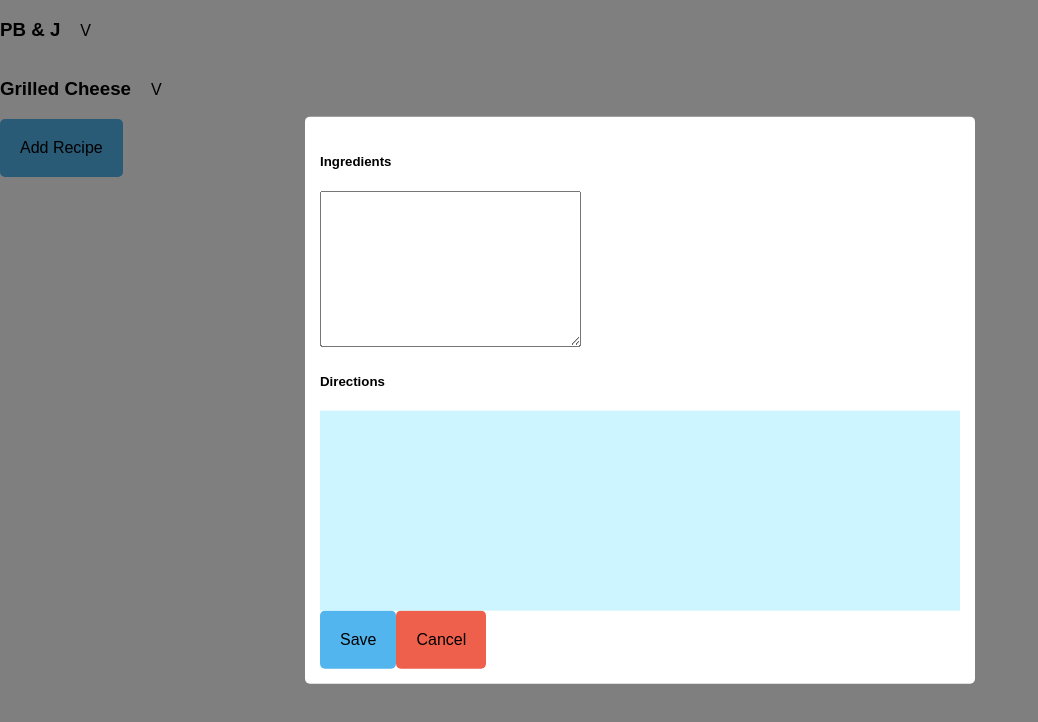
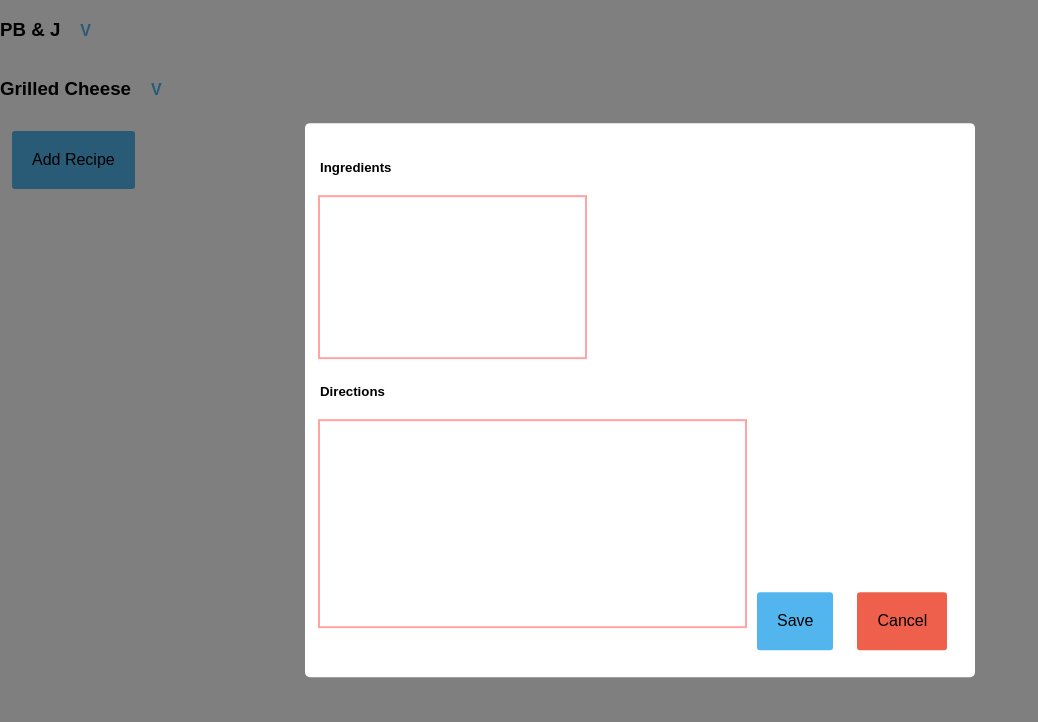
Before and after one commit to cursiv3/redux-recipe-box, a React (Create React App) app: page / in a window 1280 px wide. Both pictures are taken after a click on the element "Add Recipe". Shown: the top 722 px of the page, without its empty margins (0-1038 px from the left). Built offline with nearby package versions, Linux system fonts and the light colour scheme.

Commit message:
WIP: mockdb closure not updating recipe component

```diff
--- a/src/components/App.js
+++ b/src/components/App.js
@@ -17,6 +17,7 @@ class App extends Component {
     async function getData(fetchFunc) {
       fetchFunc();
     }
+
     getData(this.props.fetchData).then(() => {
       var storeData = this.props.state;
       this.setState({
--- a/src/components/Modal/Modal.js
+++ b/src/components/Modal/Modal.js
@@ -20,29 +20,33 @@ class Modal extends React.Component {
         <div className="modal-box">
           <h5>Ingredients</h5>
           <textarea
+            className="modal-text-area"
             name="ingredients"
             cols="30"
             rows="10"
             value={this.state.ingredients}
           />
+
           <h5>Directions</h5>
-          <div
-            className="div-text-area"
-            contentEditable
+          <textarea
+            className="modal-text-area"
             name="directions"
             cols="50"
             rows="13"
             value={this.state.directions}
           />
+
           <div
             className="button-main"
-            onClick={() =>
+            onClick={() => {
+              console.log("STATE IS: ", this.state);
               this.props.editRecipe(
                 this.props.allRecipes,
                 this.state.id,
                 this.state
-              )
-            }
+              );
+              this.props.closeModal();
+            }}
           >
             Save
           </div>
--- a/src/components/Modal/modal.css
+++ b/src/components/Modal/modal.css
@@ -25,3 +25,12 @@
   z-index: 3;
   border-radius: 5px;
 }
+
+.modal-text-area {
+  border: none;
+  position: relative;
+  resize: none;
+  min-height: 100px;
+  padding: 5px;
+  box-shadow: 0 0 0 2px rgb(255, 163, 163);
+}
--- a/src/components/Recipe/Recipe.js
+++ b/src/components/Recipe/Recipe.js
@@ -10,6 +10,11 @@ class Recipe extends React.Component {
       directions: this.props.data.directions,
       ingredients: this.props.data.ingredients
     };
+  }
+
+  componentWillReceiveProps(nextProps) {
+    console.log(nextProps);
+    this.props !== nextProps ? this.forceUpdate() : null;
   }
 
   openDrawer() {
@@ -31,24 +36,31 @@ class Recipe extends React.Component {
     return (
       <div className="recipe-wrapper">
         <h3 className="recipe-header">{recipe.name}</h3>
+
         <div
           className="recipe-drawer-carat-button"
           onClick={() => this.openDrawer()}
         >
-          V
+          <strong>V</strong>
         </div>
+
         {this.state.isDrawerOpen && (
           <div className="recipe-drawer">
             <h5>Ingredients</h5>
+
             {this.csvToList(this.state.ingredients, "ul")}
+
             <h5>Directions</h5>
+
             {this.csvToList(this.state.directions, "ol")}
+
             <div
               className="button-secondary"
               onClick={() => this.props.openModal(recipe)}
             >
               Edit
             </div>
+
             <div className="button-tertiary" onClick={() => this.openDrawer()}>
               Close
             </div>
--- a/src/components/Recipe/recipe.css
+++ b/src/components/Recipe/recipe.css
@@ -5,4 +5,10 @@
 .recipe-drawer-carat-button {
   display: inline-table;
   margin: 0 0 0 20px;
+  color: var(--main-color);
 }
+
+.recipe-drawer-carat-button:hover {
+  cursor: pointer;
+  opacity: 0.7;
+}
--- a/src/index.css
+++ b/src/index.css
@@ -6,37 +6,46 @@ body,
   margin: 0;
   padding: 0;
   font-family: sans-serif;
+  --main-color: rgb(82, 181, 238);
+  --secondary-color: rgb(238, 95, 76);
+  --tertiary-color: silver;
 }
 
-.div-text-area {
+.directions-text-area,
+.ingredients-text-area {
+  border: none;
   position: relative;
   left: 50%;
   transform: translateX(-50%);
   resize: none;
-  background-color: rgba(176, 239, 255, 0.644);
-  border: none;
+  min-height: 100px;
+  padding: 5px;
+  box-shadow: 0 0 0 2px rgb(255, 163, 163);
   -moz-appearance: textfield-multiline;
   -webkit-appearance: textarea;
-  height: 200px;
 }
 
 /*========================================================= */
 /*                           BUTTONS                        */
 /*========================================================= */
 
-/* ----------------- Button Shared -----------------  */
+/*    ----------------- Button Shared -----------------     */
 .button-main,
 .button-secondary,
 .button-tertiary {
   padding: 20px;
+  margin: 10px;
   display: inline-block;
   border-radius: 5px;
+  box-sizing: border-box;
+  border: 2px solid white;
 }
 
 .button-main:hover,
 .button-secondary:hover,
 .button-tertiary:hover {
   cursor: pointer;
+  border: 2px solid navy;
 }
 
 .button-main:active .button-secondary:active,
@@ -47,13 +56,17 @@ body,
 /* ----------------- Button Colors -----------------  */
 
 .button-main {
-  background-color: rgb(82, 181, 238);
+  background-color: var(--main-color);
 }
 
 .button-secondary {
-  background-color: rgb(238, 95, 76);
+  background-color: var(--secondary-color);
 }
 
 .button-tertiary {
-  background-color: silver;
+  background-color: var(--tertiary-color);
 }
+
+/*========================================================= */
+/*                       END BUTTONS                        */
+/*========================================================= */
--- /dev/null
+++ b/src/mockDB.js
@@ -0,0 +1,34 @@
+export const database = () => {
+  let db = {
+    recipes: [
+      {
+        id: 1,
+        name: "PB & J",
+        ingredients: "2 slices Bread, Peanut Butter, Jam",
+        directions:
+          "Lay bread out, spread peanut butter on BOTH pieces of bread, spread jam on one slice, combine slices of bread, enjoy"
+      },
+      {
+        id: 2,
+        name: "Grilled Cheese",
+        ingredients: "2 slices Bread, Cheddar cheese, butter",
+        directions:
+          "Lay bread out, spread butter on both pieces of bread, place sliced cheese on bread, combine slices of bread, place in pan over medium heat, cover, flip after 4 min, wait 4 min, then remove and eat"
+      }
+    ],
+    idIncrement: 2
+  };
+
+  let inc = 0;
+
+  return (update, idIncrement) => {
+    if (update !== undefined) {
+      db.recipes = update;
+    } else if (idIncrement !== undefined) {
+      db.idIncrement = idIncrement;
+    } else if (update !== undefined && idIncrement !== undefined) {
+      db = { recipes: update, idIncrement: idIncrement };
+    }
+    return db;
+  };
+};
--- a/src/mockDB.json
+++ /dev/null
@@ -1,17 +0,0 @@
-{
-  "recipes": [
-    {
-      "id": 1,
-      "name": "PB & J",
-      "ingredients": "2 slices Bread, Peanut Butter, Jam",
-      "directions": "Lay bread out, spread peanut butter on BOTH pieces of bread, spread jam on one slice, combine slices of bread, enjoy"
-    },
-    {
-      "id": 2,
-      "name": "Grilled Cheese",
-      "ingredients": "2 slices Bread, Cheddar cheese, butter",
-      "directions": "Lay bread out, spread butter on both pieces of bread, place sliced cheese on bread, combine slices of bread, place in pan over medium heat, cover, flip after 4 min, wait 4 min, then remove and eat"
-    }
-  ],
-  "idIncrement": 2
-}
--- a/src/state/actions.js
+++ b/src/state/actions.js
@@ -1,5 +1,7 @@
 import * as actionTypes from "./actionTypes";
-import DB from "../mockDB.json";
+import { database } from "../mockDB.js";
+
+const DB = database();
 
 export const addRecipe = (recipes, obj) => {
   recipes.push(obj);
@@ -7,7 +9,6 @@ export const addRecipe = (recipes, obj) => {
 };
 
 export const editRecipe = (recipes, id, updateObj) => {
-  console.log(recipes, id, updateObj);
   // find what element in the array the updated recipe is
   // assign that value to entry var
   var entry = recipes
@@ -23,6 +24,10 @@ export const editRecipe = (recipes, id, updateObj) => {
     return idx === entry ? updateObj : recipe;
   });
 
+  // here I'd be sending data to the DB for save, using FS since I've mocked it
+  DB(updatedRecipes);
+  receiveData(DB());
+
   return { type: actionTypes.EDIT_RECIPE, payload: updatedRecipes };
 };
 
@@ -35,12 +40,12 @@ export const deleteRecipe = (recipes, id) => {
   };
 };
 
-export const fetchData = () => receiveData(DB);
+export const fetchData = () => receiveData(DB());
 
-export const receiveData = json => {
+export const receiveData = data => {
   return {
     type: actionTypes.RECEIVE_DATA,
-    payload: json
+    payload: data
   };
 };
 
```
